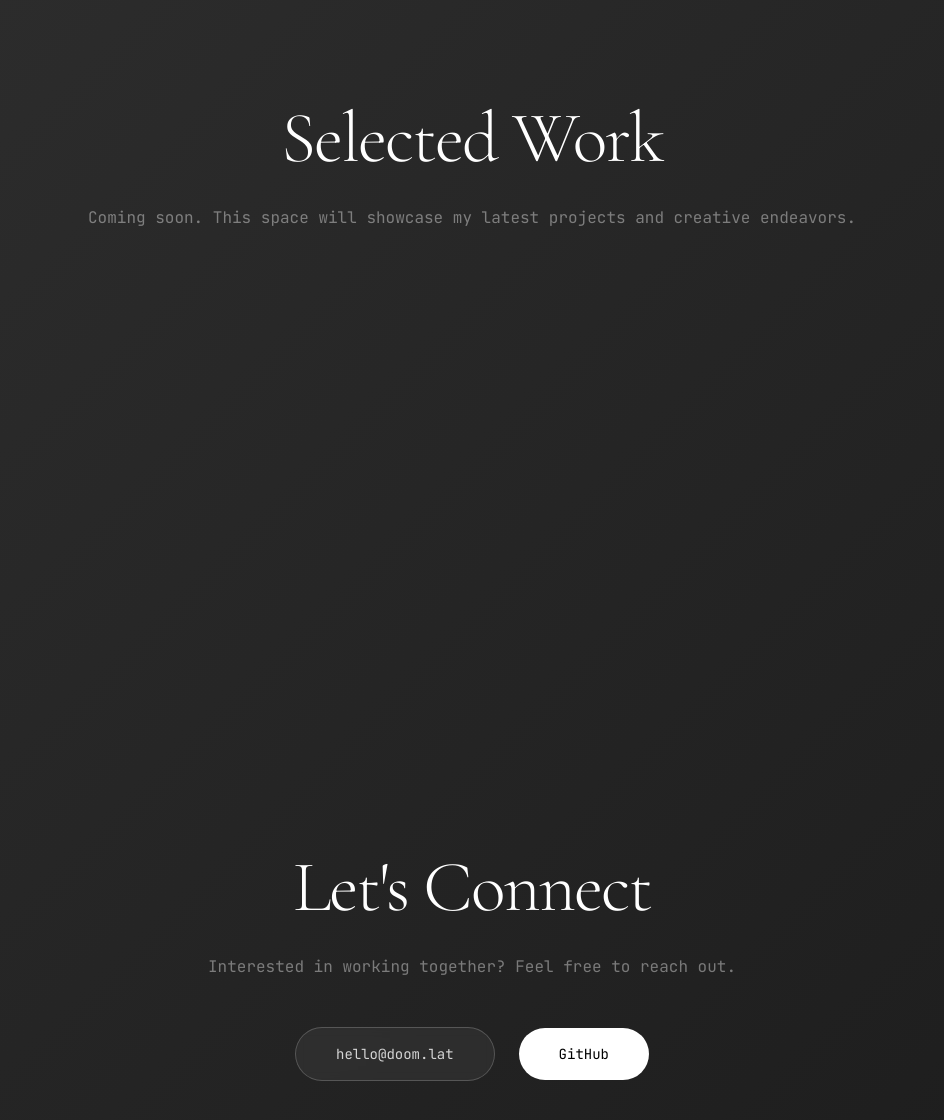
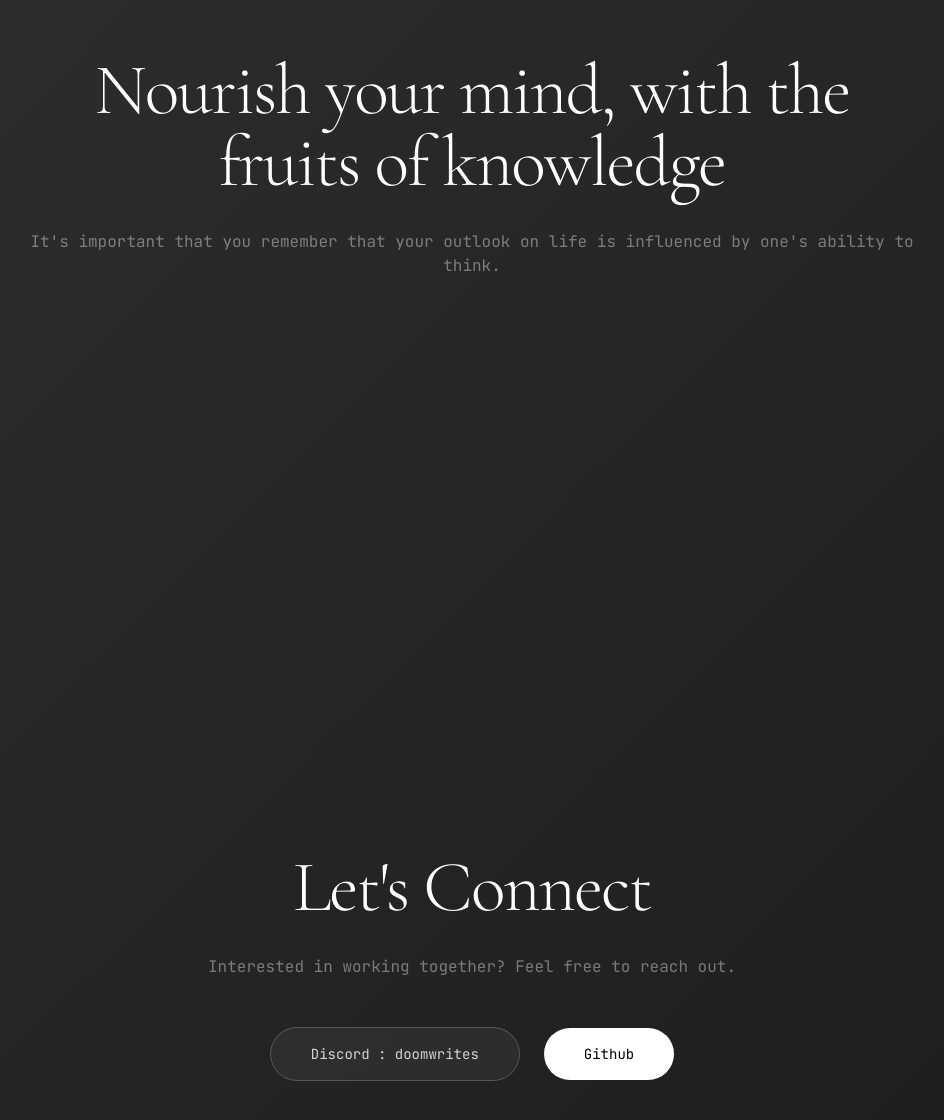
Before and after one commit to KadeCreates/doomsite, a Next.js app: page / in a window 1280 px wide. Shown: the part 1034-2154 px from the top of the page, without its empty margins (168-1112 px from the left). Built offline with nearby package versions, Linux system fonts and the light colour scheme.

Commit message:
Update text content and links in page.tsx

```diff
--- a/src/app/page.tsx
+++ b/src/app/page.tsx
@@ -24,10 +24,10 @@ export default function Home() {
           className="text-center max-w-4xl"
         >
           <h2 className="font-display text-5xl md:text-7xl text-white mb-8 font-light tracking-tight">
-            Selected Work
+            Nourish your mind, with the fruits of knowledge
           </h2>
           <p className="font-mono text-white/40 text-sm md:text-base">
-            Coming soon. This space will showcase my latest projects and creative endeavors.
+            It's important that you remember that your outlook on life is influenced by one's ability to think.
           </p>
         </motion.div>
       </section>
@@ -54,18 +54,18 @@ export default function Home() {
               whileTap={{ scale: 0.95 }}
               className="px-10 py-4 border border-white/20 rounded-full font-mono text-sm text-white/80 hover:text-white transition-colors backdrop-blur-sm bg-white/5"
             >
-              hello@doom.lat
+              Discord : doomwrites
             </motion.a>
 
             <motion.a
-              href="https://github.com/doom"
+              href="https://github.com/KadeCreates"
               target="_blank"
               rel="noopener noreferrer"
               whileHover={{ scale: 1.05 }}
               whileTap={{ scale: 0.95 }}
               className="px-10 py-4 rounded-full font-mono text-sm text-black bg-white hover:bg-white/90 transition-colors"
             >
-              GitHub
+              Github
             </motion.a>
           </div>
         </motion.div>
```
